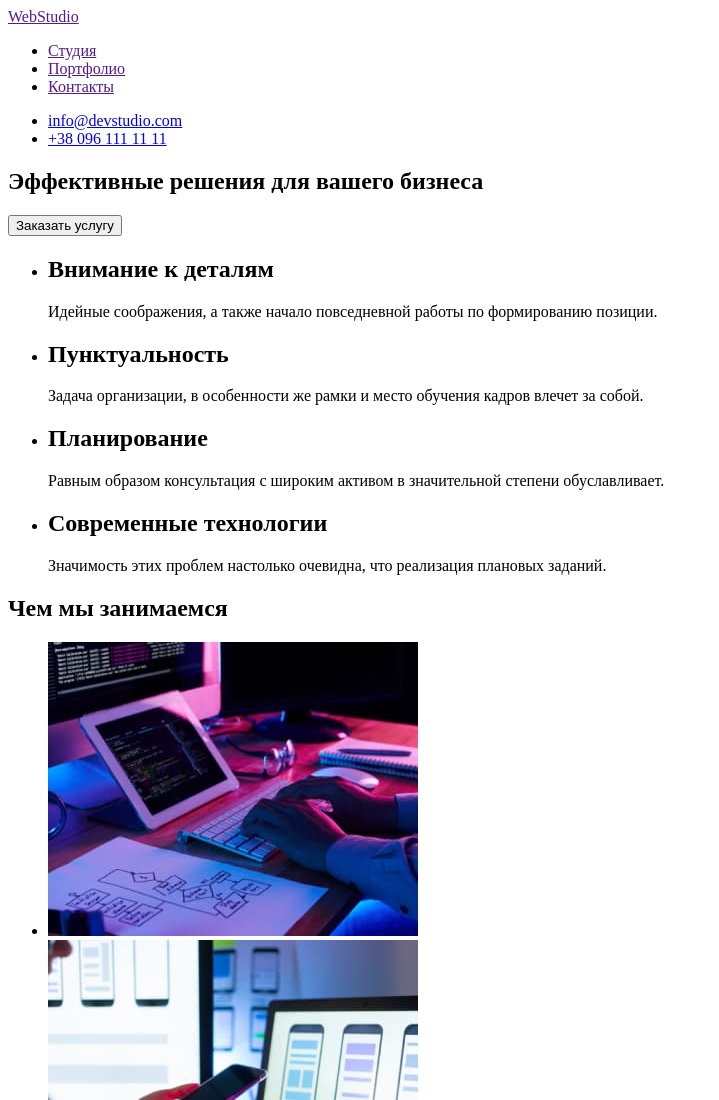
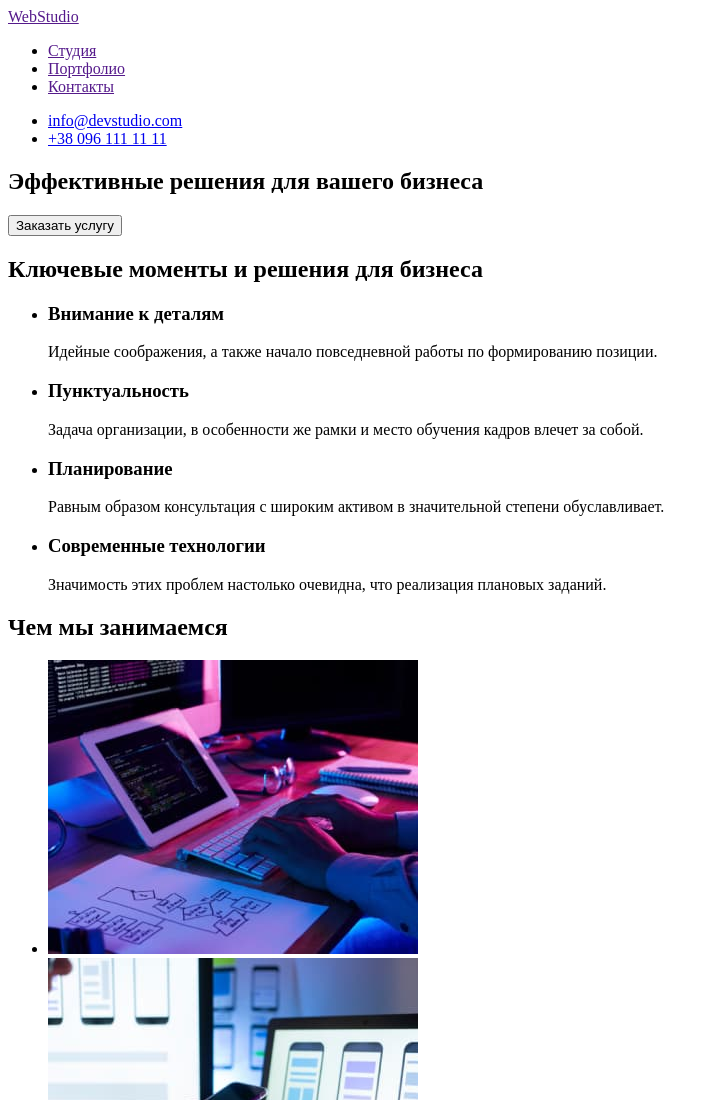
Before and after one commit to Oh-Ilnam/goit-markup-hw-01, a plain HTML site: page index.html in a window 1280 px wide. Shown: the top 1100 px of the page, without its empty margins (0-719 px from the left). Drawn offline with Linux system fonts and the light colour scheme.

Commit message:
Update index.html

```diff
--- a/index.html
+++ b/index.html
@@ -8,13 +8,14 @@
   </head>
   <body>
     <header>
-      <nav><a href="">WebStudio</a></nav>
+      <nav><a href="">WebStudio</a>
 
       <ul>
         <li><a href="">Студия</a></li>
         <li><a href="">Портфолио</a></li>
         <li><a href="">Контакты</a></li>
       </ul>
+      </nav>
       <ul>
         <li><a href="mailto:">info@devstudio.com</a></li>
         <li><a href="tel:+380961111111">+38 096 111 11 11</a></li>
@@ -23,39 +24,41 @@
     <main>
       <section>
         <h1>Эффективные решения для вашего бизнеса</h1>
-        <nav><button type="button">Заказать услугу</button></nav>
+        <button type="button">Заказать услугу</button>
       </section>
-      <section alt="Ключевые моменты и решения для бизнеса">
+      <section>
+        <h2>Ключевые моменты и решения для бизнеса</h2>
         <ul>
           <li>
-            <h2>Внимание к деталям</h2>
+            <h3>Внимание к деталям</h3>
             <p>
               Идейные соображения, а также начало повседневной работы по
               формированию позиции.
             </p>
           </li>
           <li>
-            <h2>Пунктуальность</h2>
+            <h3>Пунктуальность</h3>
             <p>
               Задача организации, в особенности же рамки и место обучения кадров
               влечет за собой.
             </p>
           </li>
           <li>
-            <h2>Планирование</h2>
+            <h3>Планирование</h3>
             <p>
               Равным образом консультация с широким активом в значительной
               степени обуславливает.
             </p>
           </li>
           <li>
-            <h2>Современные технологии</h2>
+            <h3>Современные технологии</h3>
             <p>
               Значимость этих проблем настолько очевидна, что реализация
               плановых заданий.
             </p>
           </li>
         </ul>
+        </nav>
       </section>
       <section>
         <h2>Чем мы занимаемся</h2>
```
